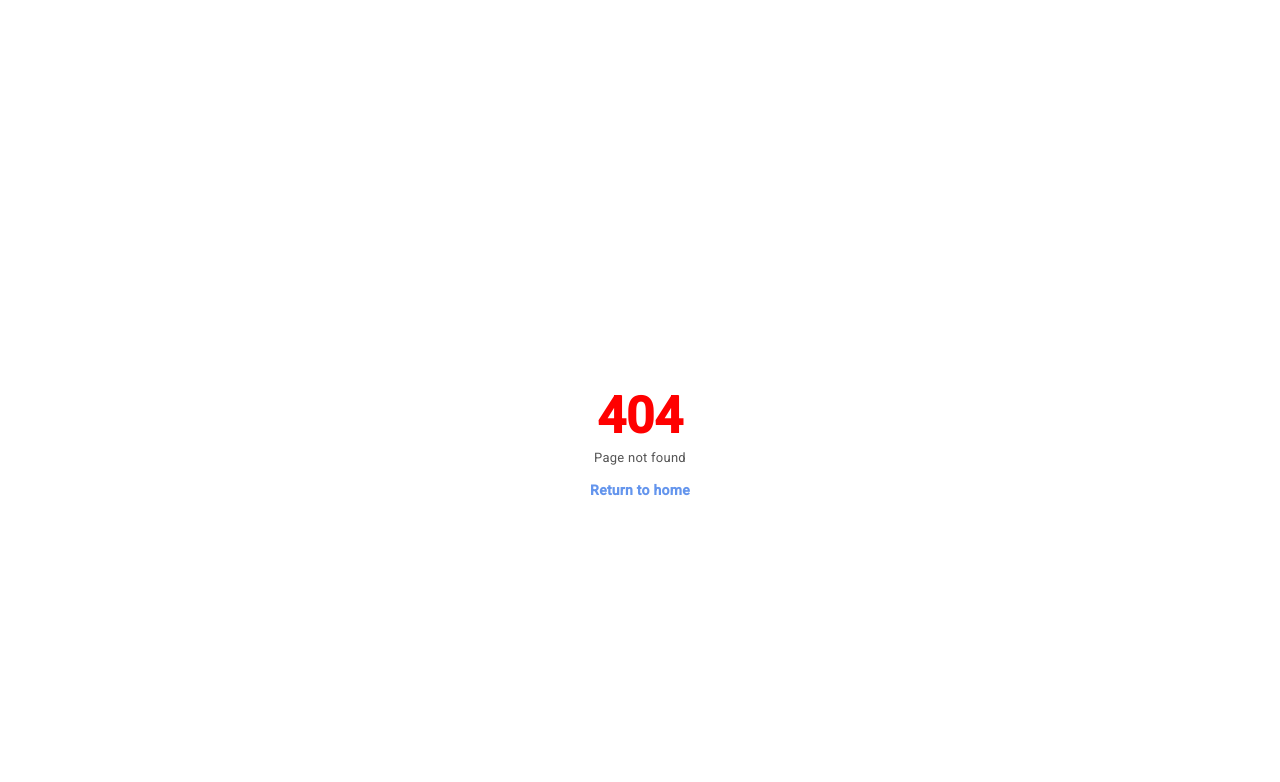
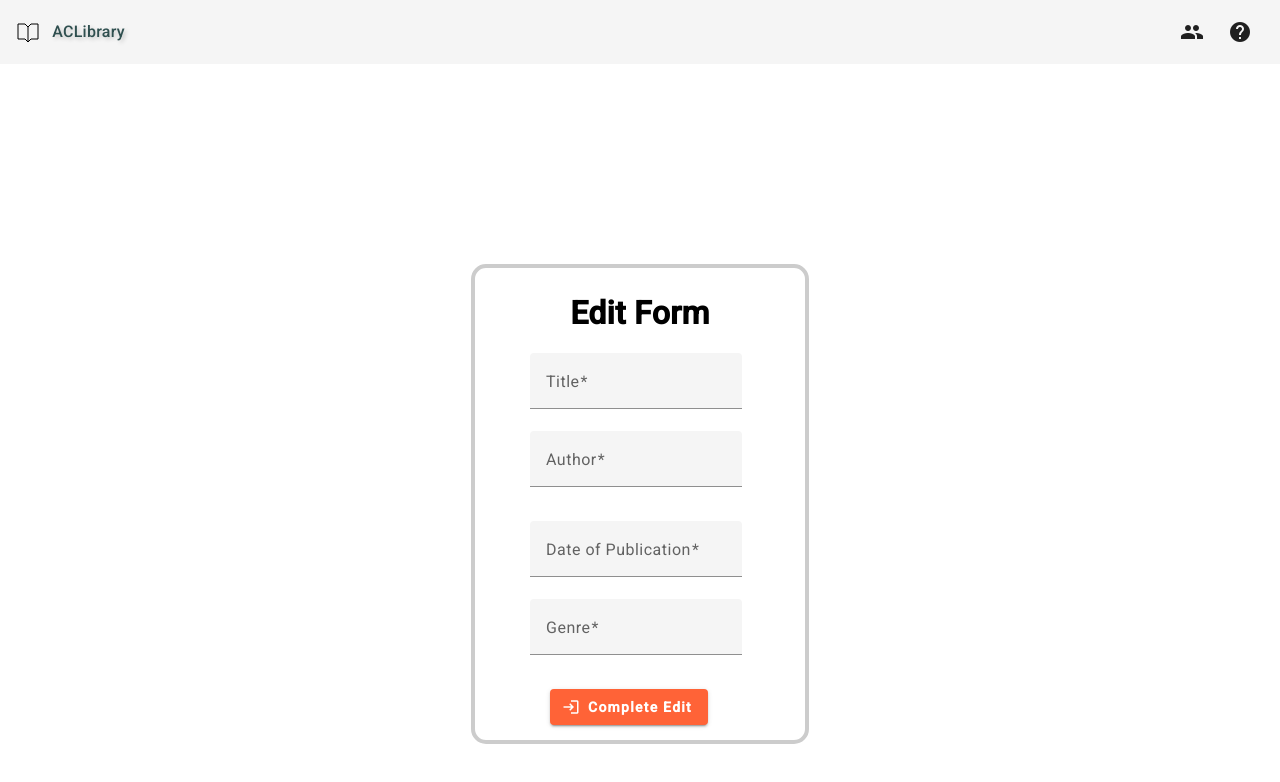
Before and after one commit to carminecoppola/ACSLibrary, an Angular app: page /ebook in a window 1280 px wide. Before the commit this address had no page. Shown: the top 782 px of the page. Built offline with nearby package versions, Linux system fonts and the light colour scheme.

Commit message:
editBook with form

```diff
--- a/src/app/app-routing.module.ts
+++ b/src/app/app-routing.module.ts
@@ -4,12 +4,15 @@ import {PageNotFoundComponent} from "./components/page-not-found/page-not-found.
 import {LoginComponent} from "./components/login/login.component";
 import {LibraryListComponent} from "./components/library-list/library-list.component";
 import {AuthGuardGuard} from "./guards/auth-guard.guard";
+import {EditBookComponent} from "./components/edit-book/edit-book.component";
 
 const routes: Routes = [
   { path: '', redirectTo: '/login', pathMatch: 'full' },
   { path: 'login', component: LoginComponent },
   //{ path: 'library', component: LibraryListComponent, canActivate:[AuthGuardGuard] },
-  { path: 'library', component: LibraryListComponent},
+  //{ path: 'ebook', component: EditBookComponent, canActivate:[AuthGuardGuard] },
+  { path: 'library', component: LibraryListComponent },
+  { path: 'ebook', component: EditBookComponent },
   { path: '**', component: PageNotFoundComponent },
 ];
 
--- a/src/app/app.module.ts
+++ b/src/app/app.module.ts
@@ -19,6 +19,8 @@ import { PageNotFoundComponent } from './components/page-not-found/page-not-foun
 import {provideRouter} from "@angular/router";
 import {MatTableModule} from "@angular/material/table";
 import { NavbarComponent } from './components/navbar/navbar.component';
+import { EditBookComponent } from './components/edit-book/edit-book.component';
+import {MatCardModule} from "@angular/material/card";
 
 @NgModule({
   declarations: [
@@ -26,13 +28,14 @@ import { NavbarComponent } from './components/navbar/navbar.component';
     LoginComponent,
     LibraryListComponent,
     PageNotFoundComponent,
-    NavbarComponent
+    NavbarComponent,
+    EditBookComponent
   ],
-  imports: [
-    BrowserModule, BrowserAnimationsModule, AppRoutingModule,
-    MatToolbarModule, MatIconModule, MatButtonModule, MatListModule, MatInputModule,
-    MatFormFieldModule, MatTableModule, NgOptimizedImage, ReactiveFormsModule, FormsModule,
-  ],
+    imports: [
+        BrowserModule, BrowserAnimationsModule, AppRoutingModule,
+        MatToolbarModule, MatIconModule, MatButtonModule, MatListModule, MatInputModule,
+        MatFormFieldModule, MatTableModule, NgOptimizedImage, ReactiveFormsModule, FormsModule, MatCardModule,
+    ],
   providers: [],
   bootstrap: [AppComponent]
 })
--- /dev/null
+++ b/src/app/components/edit-book/edit-book.component.css
@@ -0,0 +1,46 @@
+.containerEdit {
+  width: 300px;
+  margin: 200px auto 0 auto; /* Imposto il margine superiore a 100px e centra orizzontalmente */
+  padding: 15px;
+  border: 4px solid #ccc;
+  border-radius: 15px;
+  display: block; /* Imposto display a block per centrare orizzontalmente */
+}
+
+.edit-header {
+  display: flex;
+  align-items: center;
+  text-align: center;
+  justify-content: center;
+  margin-top: 20px;
+  margin-bottom: 20px;
+  font-size: xx-large;
+  font-weight: bold;
+}
+
+
+.containerInput {
+  margin-top: 30px;
+  margin-left: 40px;
+  margin-right: 60px;
+}
+
+
+button{
+  margin-left: 20px;
+  position: relative;
+}
+
+
+.mat-mdc-raised-button:disabled {
+  background-color: var(--mdc-protected-button-disabled-container-color, rgba(0, 0, 0, 0.12));
+  box-shadow: 0 2px 4px rgba(0, 0, 0, 0);
+  color: white;
+  border: 1px solid #ccc;
+}
+
+button.mat-mdc-raised-button:not(:disabled) {
+  background-color: #ff6337;
+  color: white;
+  font-weight: bold;
+}
--- /dev/null
+++ b/src/app/components/edit-book/edit-book.component.html
@@ -0,0 +1,38 @@
+<app-navbar></app-navbar>
+
+<div class="containerEdit">
+  <div class="edit-header">
+    Edit Form
+  </div>
+  <form [formGroup]="editBookForm" (ngSubmit)="editBook()" class="form-field">
+    <div class="containerInput">
+      <p>
+        <mat-form-field appearance="fill">
+          <mat-label>Title</mat-label>
+          <input matInput formControlName="title">
+        </mat-form-field>
+        <mat-form-field appearance="fill">
+          <mat-label>Author</mat-label>
+          <input matInput formControlName="author">
+        </mat-form-field>
+      </p>
+      <p>
+        <mat-form-field appearance="fill">
+          <mat-label>Date of Publication</mat-label>
+          <input matInput formControlName="dateOfPublication">
+        </mat-form-field>
+        <mat-form-field appearance="fill">
+          <mat-label>Genre</mat-label>
+          <input matInput formControlName="genre">
+        </mat-form-field>
+      </p>
+      <div class="example-button-row">
+        <button mat-raised-button type="submit" ><!-- [disabled]="!loginForm.valid"-->
+          Complete Edit
+          <mat-icon matSuffix>login</mat-icon>
+        </button>
+
+      </div>
+    </div>
+  </form>
+</div>
--- /dev/null
+++ b/src/app/components/edit-book/edit-book.component.ts
@@ -0,0 +1,81 @@
+import { Component, OnInit } from '@angular/core';
+import { Router } from "@angular/router";
+import { BookService } from "../../services/book.service";
+import { Book } from "../Book";
+import { FormControl, FormGroup, Validators } from "@angular/forms";
+
+@Component({
+  selector: 'app-edit-book',
+  templateUrl: './edit-book.component.html',
+  styleUrls: ['./edit-book.component.css']
+})
+export class EditBookComponent implements OnInit {
+
+  editingBook: Book | undefined;
+  editBookForm: FormGroup; // Dichiarazione del FormGroup per il form di modifica
+
+  constructor(private router: Router, private bookService: BookService) {
+    this.editingBook = this.bookService.editingBook;
+    this.editBookForm = this.createEditBookForm(); // Creazione del FormGroup al momento dell'inizializzazione
+  }
+
+  ngOnInit() {
+    // Inizializzazione dei valori del form con i dati del libro prima della modifica
+    if (this.editingBook) {
+      this.editBookForm.patchValue({
+        // Assegnazione dei valori dei campi del libro al FormGroup
+        title: this.editingBook.title,
+        author: this.editingBook.author,
+        dateOfPublication: this.editingBook.dateOfPublication,
+        genre: this.editingBook.genre
+      });
+    }
+  }
+
+  /**
+   * Crea il FormGroup con i controlli necessari.
+   * @returns FormGroup per il form di modifica.
+   */
+  createEditBookForm(): FormGroup {
+    return this.editBookForm = new FormGroup({
+      title: new FormControl('', Validators.required),
+      author: new FormControl('', Validators.required),
+      dateOfPublication: new FormControl('', Validators.required),
+      genre: new FormControl('', Validators.required),
+    });
+  }
+
+  /**
+   * Effettua la modifica del libro.
+   */
+  editBook() {
+    // Verifica se il formulario è valido
+    if (this.editBookForm.valid && this.editingBook) {
+      // Effettua le modifiche necessarie al libro utilizzando i dati dal formulario
+      const updatedBook: Book = {
+        codISBM: this.editingBook.codISBM,
+        title: this.editBookForm.value.title,
+        author: this.editBookForm.value.author,
+        dateOfPublication: this.editBookForm.value.dateOfPublication,
+        genre: this.editBookForm.value.genre
+      };
+
+      // Chiama il servizio per aggiornare il libro
+      this.bookService.updateBook(updatedBook);
+
+      // Naviga indietro alla lista dei libri dopo la modifica
+      this.router.navigate(['/library']);
+    } else {
+      // Caso in cui il form non è valido
+    }
+  }
+
+  /**
+   * Elimina il libro.
+   */
+  deleteBook() {
+
+    // Naviga indietro alla lista dei libri dopo l'eliminazione
+    this.router.navigate(['/library']);
+  }
+}
--- a/src/app/components/library-list/library-list.component.css
+++ b/src/app/components/library-list/library-list.component.css
@@ -32,3 +32,8 @@ th,td{
   table-layout: fixed;
   margin: 50px auto 0; /* Imposta il margine automatico per centrare la tabella */
 }
+
+.mat-fab-button {
+  background-color: #48a655;
+
+}
--- a/src/app/components/library-list/library-list.component.ts
+++ b/src/app/components/library-list/library-list.component.ts
@@ -4,6 +4,9 @@ import { Router } from "@angular/router";
 import { BookService } from "../../services/book.service";
 import { Book } from "../Book";
 
+/**
+ * Componente principale per la visualizzazione della lista dei libri.
+ */
 @Component({
   selector: 'app-library-list',
   templateUrl: './library-list.component.html',
@@ -12,37 +15,77 @@ import { Book } from "../Book";
 export class LibraryListComponent implements OnInit {
   title = 'LibraryProject';
 
+  // Array di stringhe che rappresentano le colonne da visualizzare nella tabella
   displayedColumns: string[] = ['title', 'author', 'dateOfPublication', 'genre', 'action'];
+
+  // Array contenente tutti i libri
   allBooks: Book[] = [];
+
+  // Variabile per tenere traccia del libro attualmente in fase di modifica
   editingBook: Book | undefined;
 
+  // Variabile per mostrare/nascondere il messaggio di successo
+  showSuccessMessage: boolean = false;
+
+  /**
+   * Costruttore del componente.
+   * @param bookService Servizio per la gestione dei libri
+   * @param authService Servizio per l'autenticazione
+   * @param router Oggetto per la navigazione tra le pagine
+   */
   constructor(private bookService: BookService, private authService: AuthServiceService, private router: Router) {}
 
+  /**
+   * Metodo chiamato all'inizializzazione del componente.
+   * Richiama il metodo per ottenere tutti i libri.
+   */
   ngOnInit() {
-    // Inizializzazione al caricamento del componente
     this.getAllBooks();
-    this.editingBook = this.bookService.editingBook; // inizializzazione di editingBook
+    this.editingBook = this.bookService.editingBook;
   }
 
-  // Ottieni tutti i libri dal servizio e aggiorna la lista locale
+  /**
+   * Ottiene tutti i libri dal servizio e aggiorna la lista locale.
+   */
   getAllBooks() {
     console.log('List of Books');
     this.allBooks = this.bookService.getBook();
     console.log(this.allBooks);
   }
 
-  // Avvia la modifica di un libro richiamando il servizio
-  editBook(bookId: number) {
-    this.editingBook = this.bookService.editBook(bookId);
+  /**
+   * Avvia la modifica di un libro, impostando il libro corrente nel servizio e navigando alla pagina di modifica.
+   * @param codISBM Codice ISBM del libro da modificare
+   */
+  editBook(codISBM: number) {
+    this.bookService.setEditingBookByCodISBM(codISBM);
+    this.router.navigate(['/ebook']);
   }
 
-  // Elimina un libro richiamando il servizio
+  /**
+   * Elimina un libro utilizzando il servizio.
+   * @param bookId Identificativo del libro da eliminare
+   */
   deleteBook(bookId: number) {
     this.bookService.deleteBook(bookId);
   }
 
-  // Completa la modifica di un libro richiamando il servizio
-  onEditComplete(){
-    this.bookService.onEditComplete();
+  /**
+   * Aggiunge un nuovo libro utilizzando il servizio.
+   * Stampa anche un messaggio di successo e aggiorna la lista dopo l'aggiunta.
+   */
+  addNewBook() {
+    console.log("Sono entrato");
+    const newBook: Book = {
+      codISBM: 0, // Sarà assegnato dal servizio prima dell'aggiunta
+      title: 'New Book',
+      author: 'Author',
+      dateOfPublication: '2024-02-05', // Aggiungi la data corretta
+      genre: 'Genre'
+    };
+    console.log("Questo è il nuovo libro", newBook);
+    this.bookService.addBook(newBook);
+    this.getAllBooks(); // Aggiorna la lista dopo l'aggiunta
+    this.showSuccessMessage = true; // Mostra il messaggio di successo
   }
 }
--- a/src/app/components/login/login.component.ts
+++ b/src/app/components/login/login.component.ts
@@ -1,7 +1,7 @@
 import { Component } from '@angular/core';
 import { FormGroup, FormControl, Validators } from '@angular/forms';
 import { Router } from '@angular/router';
-import {AuthServiceService} from "../../services/auth-service.service";
+import { AuthServiceService } from "../../services/auth-service.service";
 
 @Component({
   selector: 'app-login',
```
Also changed, not shown: src/app/components/library-list/library-list.component.html (+13 -22 lines), src/app/services/book.service.ts (+58 -8 lines), 1 other file (tests, documents, lock files or other folders).
